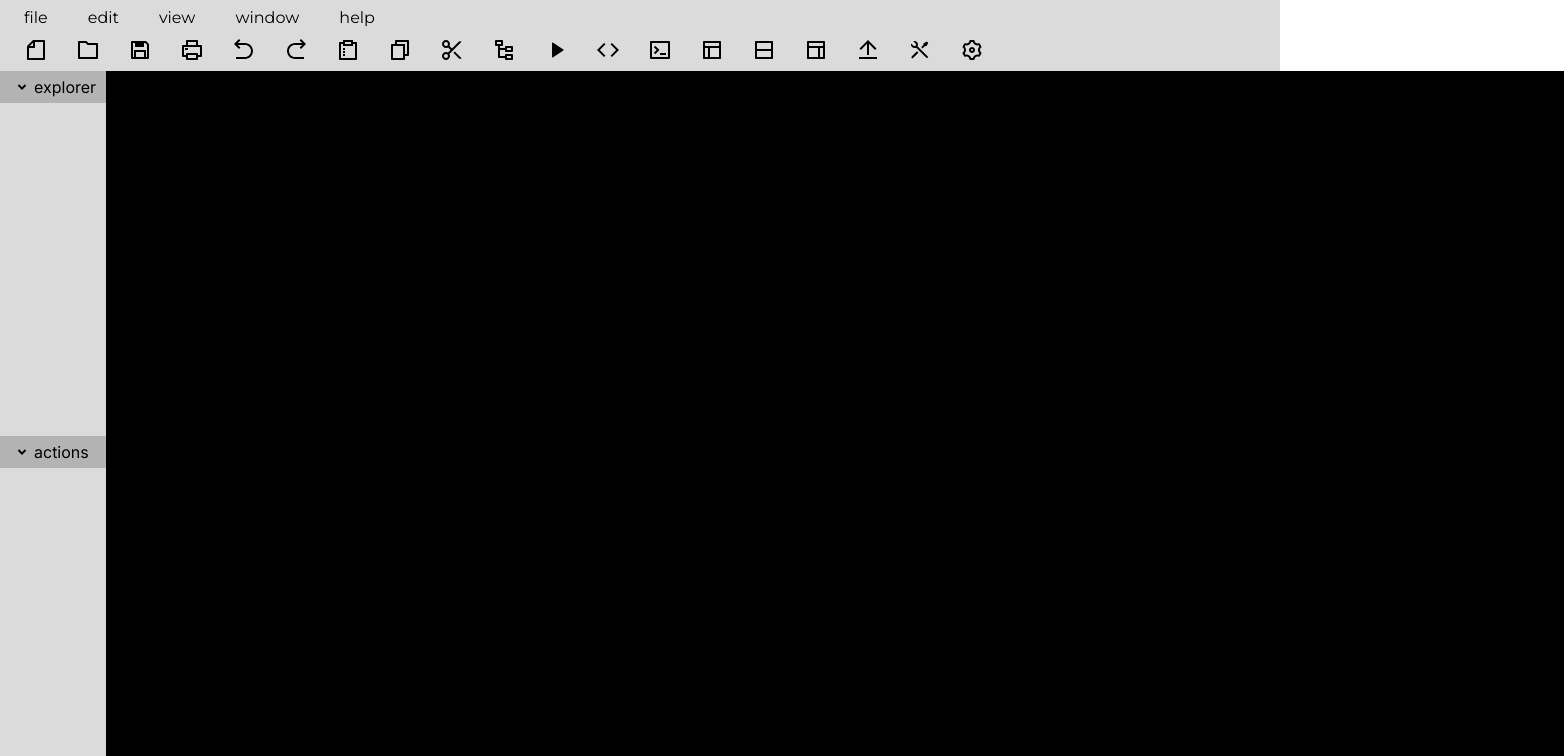
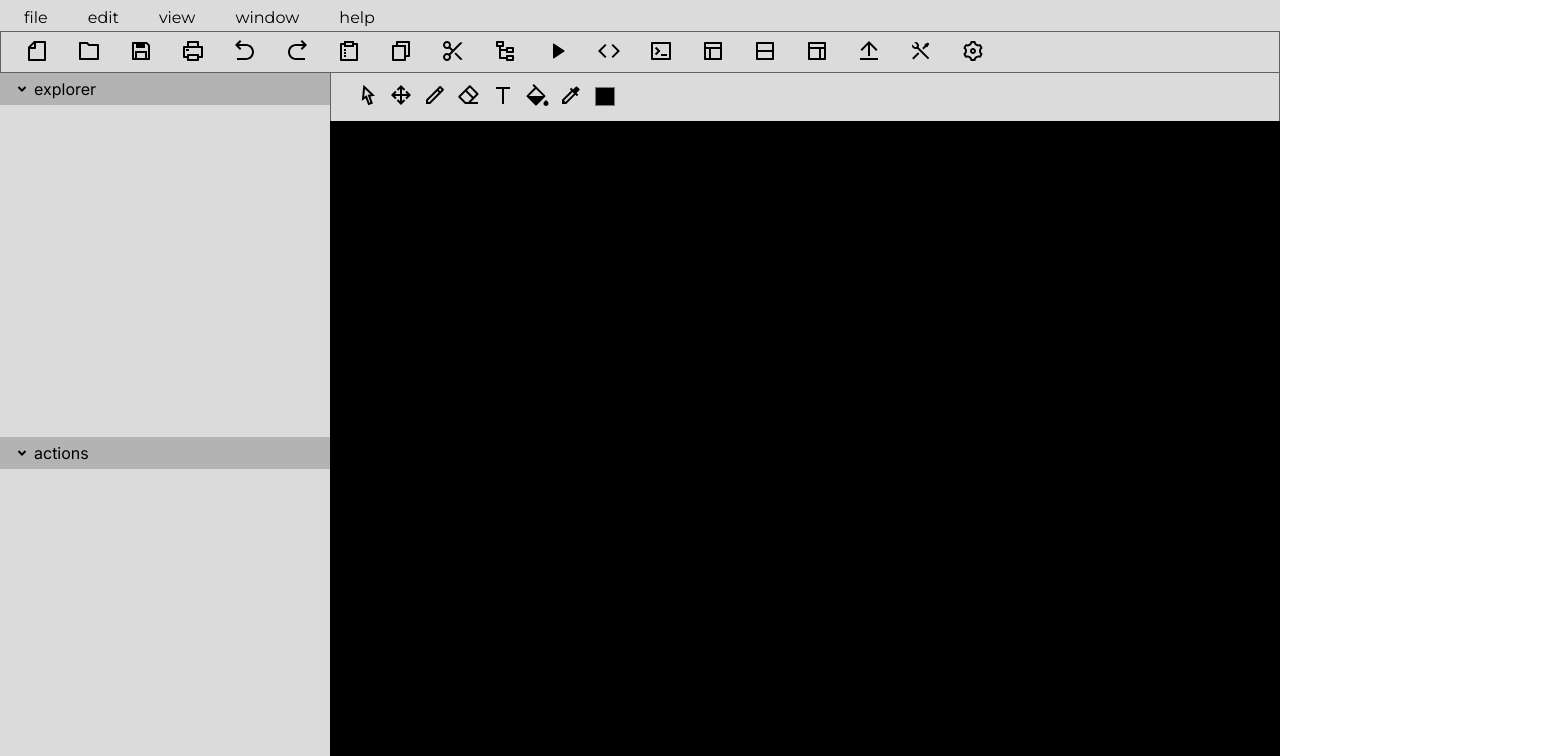
Before and after one commit to Kelthon/dsv, a React (Vite) app: page / in a window 1280 px wide. Shown: the top 756 px of the page, 1564 px wide, since content can reach past the window. Built offline with nearby package versions, Linux system fonts and the light colour scheme.

Commit message:
feat: created Display and ContextToolBar components

```diff
--- /dev/null
+++ b/src/components/ContextToolBar/ContextToolBar.css
@@ -0,0 +1,26 @@
+div#context-tool-bar {
+  display: flex;
+  gap: 0.625rem;
+  padding: 0.625rem 1.5rem;
+  border-inline: 1px solid var(--dark-gray-color);
+}
+
+div#context-tool-bar > ul#edit-tools {
+  list-style: none;
+  display: flex;
+  gap: 0.625rem;
+}
+
+div#context-tool-bar > ul#edit-tools > li > :is(button, input[type="color"]) {
+  border: none;
+  background-color: transparent;
+}
+
+div#context-tool-bar > ul#edit-tools > li > input[type="color"] {
+  width: 1.5rem;
+}
+
+div#context-tool-bar > ul#edit-tools > li > :is(button, input[type="color"]):hover {
+  cursor: pointer;
+  background-color: var(--gray-color);
+}
--- /dev/null
+++ b/src/components/ContextToolBar/ContextToolBar.tsx
@@ -0,0 +1,60 @@
+import {
+  RiCursorLine,
+  RiDragMove2Line,
+  RiEraserLine,
+  RiPaintFill,
+  RiPencilLine,
+  RiSipLine,
+  RiText,
+} from "@remixicon/react";
+import "./ContextToolBar.css";
+
+export default function ContextToolBar(): JSX.Element {
+  return (
+    <div id="context-tool-bar">
+      <ul id="edit-tools">
+        <li>
+          <button type="button" title="select tool">
+            <RiCursorLine />
+          </button>
+        </li>
+        <li>
+          <button type="button" title="move tool">
+            <RiDragMove2Line />{" "}
+          </button>
+        </li>
+        <li>
+          <button type="button" title="pencil tool">
+            <RiPencilLine />
+          </button>
+        </li>
+        <li>
+          <button type="button" title="erase tool">
+            <RiEraserLine />
+          </button>
+        </li>
+        <li>
+          <button type="button" title="text tool">
+            <RiText />
+          </button>
+        </li>
+        <li>
+          <button type="button" title="paint tool">
+            <RiPaintFill />
+          </button>
+        </li>
+        <li>
+          <button type="button" title="sip tool">
+            <RiSipLine />
+          </button>
+        </li>
+        <li>
+          <input type="color" name="color-pick" id="color-pick" />
+        </li>
+      </ul>
+      <footer>
+        <ul id="context-tools"></ul>
+      </footer>
+    </div>
+  );
+}
--- /dev/null
+++ b/src/components/Display/Display.css
@@ -0,0 +1,5 @@
+div#display {
+  flex: 1;
+  display: flex;
+  flex-direction: column;
+}
--- /dev/null
+++ b/src/components/Display/Display.tsx
@@ -0,0 +1,12 @@
+import ContextToolBar from "../ContextToolBar/ContextToolBar";
+import Viewport from "../Viewport/Viewport";
+import "./Display.css";
+
+export default function Display(): JSX.Element {
+  return (
+    <div id="display">
+      <ContextToolBar />
+      <Viewport />
+    </div>
+  );
+}
--- a/src/components/ToolBar/ToolBar.css
+++ b/src/components/ToolBar/ToolBar.css
@@ -3,6 +3,7 @@ ul#tool-bar {
   gap: 1.25rem;
   list-style: none;
   padding: 0.25rem 1.25rem;
+  border: 1px solid var(--dark-gray-color);
 }
 
 ul#tool-bar > li > button {
--- a/src/components/Viewport/Viewport.tsx
+++ b/src/components/Viewport/Viewport.tsx
@@ -1,7 +1,7 @@
 import { useRef } from "react";
 import "./Viewport.css";
 
-export default function Canvas(): JSX.Element {
+export default function Viewport(): JSX.Element {
   const canvas = useRef<HTMLCanvasElement>(null);
 
   return <canvas className="canvas" ref={canvas}></canvas>;
--- a/src/components/Workspace/Workspace.tsx
+++ b/src/components/Workspace/Workspace.tsx
@@ -1,12 +1,12 @@
-import Viewport from "../Viewport/Viewport";
 import AsideMenu from "../AsideMenu/AsideMenu";
+import Display from "../Display/Display";
 import "./Workspace.css";
 
 export default function Workspace(): JSX.Element {
   return (
     <div id="workspace">
       <AsideMenu />
-      <Viewport />
+      <Display />
     </div>
   );
 }
```
